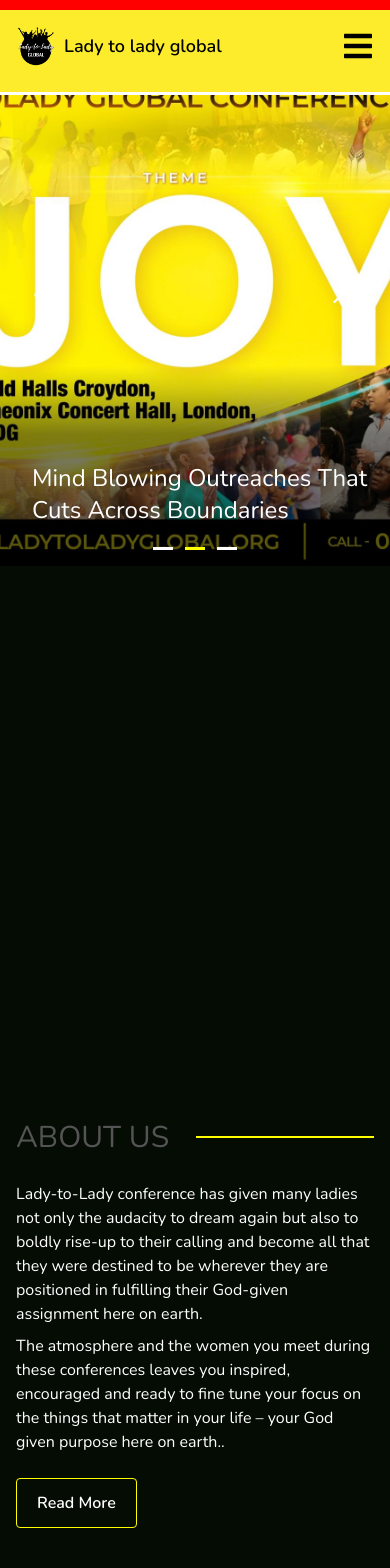
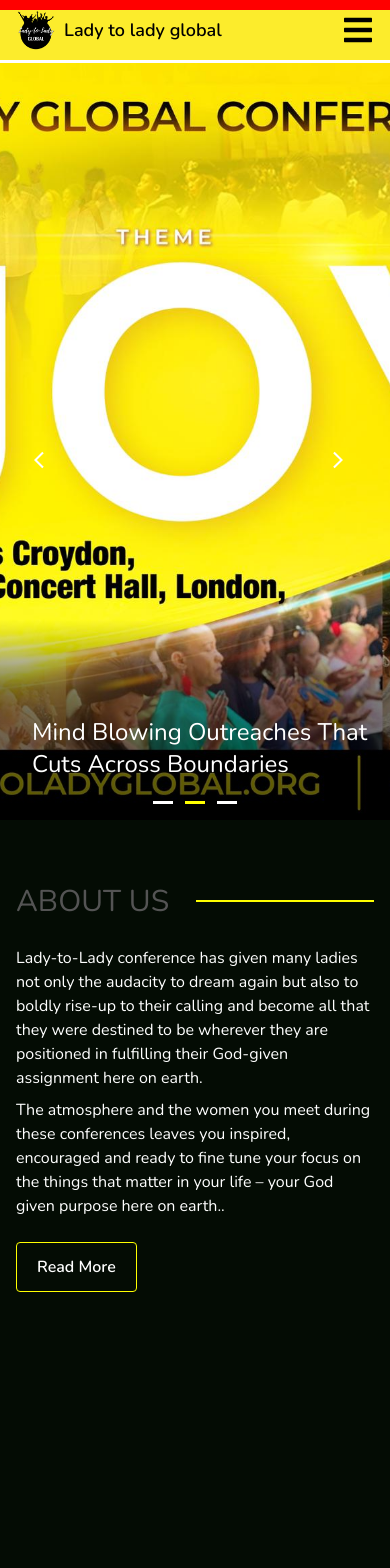
Before and after one commit to mrvicthor/clc-app, a React (Vite) app: page / in a window 390 px wide. Shown: the top 1568 px of the page. Built offline with nearby package versions, Linux system fonts and the light colour scheme.

Commit message:
refactored banner

```diff
--- a/src/components/about/index.tsx
+++ b/src/components/about/index.tsx
@@ -12,15 +12,6 @@
           ref={ref}
           className="space-y-10 overflow-hidden md:grid md:grid-cols-2 md:gap-8 lg:gap-10"
         >
-          <div className="h-[450px] w-full">
-            <ReactPlayer
-              height="100%"
-              width="100%"
-              playing={true}
-              controls
-              url="https://www.youtube.com/watch?v=It4M-KiV12Q"
-            />
-          </div>
           <div className="space-y-6 md:py-6 md:flex md:flex-col md:space-y-0 md:gap-6 lg:py-12">
             <h2
               style={{
@@ -67,6 +58,15 @@
               </button>
             </div>
           </div>
+          <div className="h-[450px] w-full">
+            <ReactPlayer
+              height="100%"
+              width="100%"
+              playing={true}
+              controls
+              url="https://www.youtube.com/watch?v=It4M-KiV12Q"
+            />
+          </div>
         </div>
       </div>
     </div>
--- a/src/components/banner/index.tsx
+++ b/src/components/banner/index.tsx
@@ -36,7 +36,7 @@
   }, [activeIndex]);
 
   return (
-    <section id="home" className="mt-[60px] h-[60vh] md:h-[80vh]">
+    <section id="home" className="mt-[60px] h-[90vh] md:h-[80vh]">
       <div className="carousel ">
         <div className="carousel__track">
           {data.map((item, index) => (
@@ -47,11 +47,11 @@
               <img
                 alt={item.image}
                 src={item.image}
-                className="h-[60vh] w-[100%] object-cover md:h-[80vh]"
+                className="h-[90vh] w-[100%] object-cover md:h-[80vh]"
               />
               <div className="banner__text">
                 <>
-                  <h1 className=" text-2xl absolute bottom-10 capitalize text-white z-10 left-8 md:text-3xl md:bottom-20 md:left-[50%] md:-translate-x-[50%]">
+                  <h1 className=" text-2xl absolute bottom-10 overflow-hidden capitalize  text-white z-10 left-8 md:text-3xl md:bottom-20 md:left-[50%] md:-translate-x-[50%]">
                     {item.text}
                   </h1>
                   <BlockIndicators
--- a/src/components/header/index.tsx
+++ b/src/components/header/index.tsx
@@ -6,7 +6,6 @@
 const Header = () => {
   const [showNav, setShowNav] = useState<boolean>(false);
   const [isActive, setIsActive] = useState<string>("");
-  const [selected, setSelected] = useState<boolean>(false);
 
   useEffect(() => {
     if (isActive == "") {
@@ -14,7 +13,7 @@
     }
   }, [isActive, showNav]);
   return (
-    <header className="bg-[#FCEC2C] px-4 py-4 md:py-0 fixed w-full top-0 m-0 z-40 border-b-[3px]  border-white">
+    <header className="bg-[#FCEC2C] px-4  fixed w-full top-0 m-0 z-40 border-b-[3px]  border-white">
       <div className="md:max-w-5xl md:mx-auto h-[60px]">
         <nav className="flex items-center justify-between h-full">
           <div className="flex items-center gap-2">
@@ -69,6 +68,7 @@
                 <Link
                   onClick={() => {
                     setIsActive(item);
+                    setShowNav(false);
                   }}
                   activeClass={item}
                   offset={-68}
--- a/src/components/vision/index.tsx
+++ b/src/components/vision/index.tsx
@@ -8,17 +8,16 @@
   return (
     <section className="px-4 py-16 bg-[yellow]" id="vision">
       <div className="h-full md:max-w-5xl md:mx-auto">
-        <div className="h-full space-y-6 md:space-y-12">
-          <div
-            ref={ref}
+        <div ref={ref} className="h-full space-y-6 md:space-y-12">
+          <div className="vision__container  md:flex md:flex-col">
+            <h2
               style={{
                 transform: isInView ? "none" : "translateX(-200px)",
                 opacity: isInView ? 1 : 0,
                 transition: "all 0.9s cubic-bezier(0.17, 0.55, 0.55, 1) 0.5s",
               }}
-            className="vision__container  md:flex md:flex-col"
+              className="text-black text-3xl font-semibold uppercase vision__header md:text-4xl"
             >
-            <h2 className="text-black text-3xl font-semibold uppercase vision__header md:text-4xl">
               Vision
             </h2>
             <p className="text-[#B4641C] mt-6 md:text-sm">
--- a/src/index.css
+++ b/src/index.css
@@ -19,7 +19,7 @@
     align-items: center;
     padding: 4rem 2rem;
     position: fixed;
-    inset: 10% 0% 0 0;
+    inset: 12.2% 0% 0 0;
     overflow: hidden;
     z-index: 100;
     transform: translateY(-150%);
@@ -88,7 +88,7 @@
 
   .carousel__button {
     position: absolute;
-    top: 50%;
+    top: 55%;
     transform: translateY(-100%);
     padding: 8px 10px;
     border-radius: 50%;
```
Lines whose indentation alone changed are shown as unchanged.
